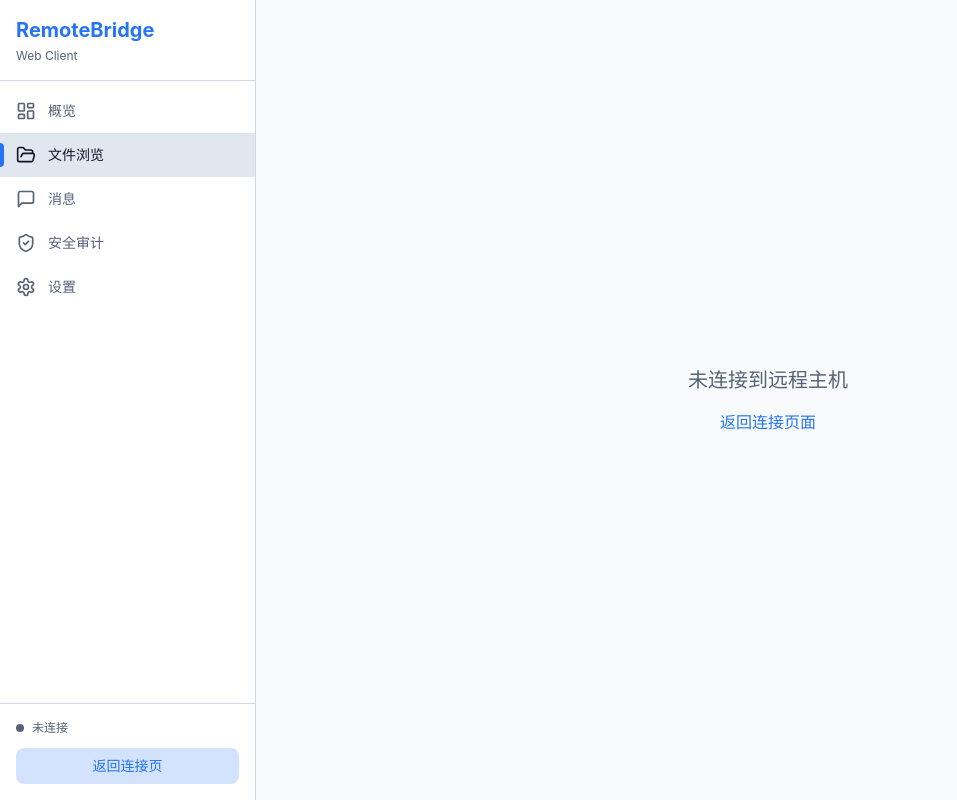
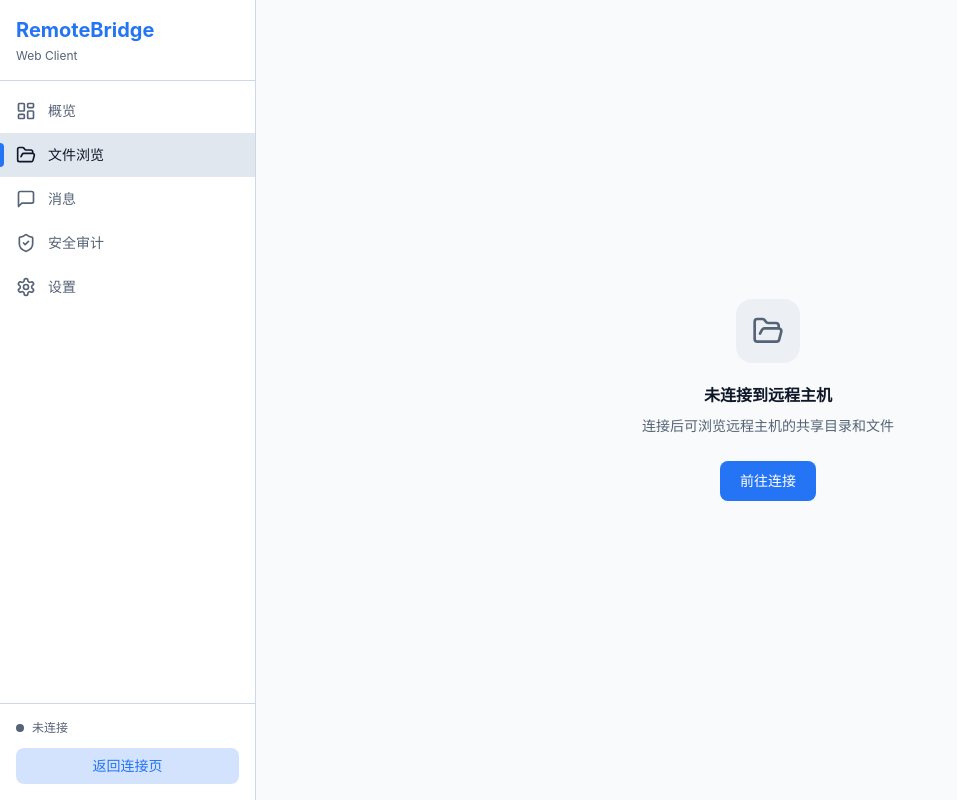
Before and after one commit to Aswellle/RemoteBridge, a Next.js app in the folder apps/web/: page /dashboard/files in a window 1280 px wide. Shown: the whole page, without its empty margins (0-957 px from the left). Built offline with nearby package versions, Linux system fonts and the light colour scheme; no server answers.

Commit message:
style(design): replace bare disconnected empty states with NotConnected component (icon + description + CTA)

```diff
--- a/apps/web/src/app/dashboard/files/page.tsx
+++ b/apps/web/src/app/dashboard/files/page.tsx
@@ -1,10 +1,12 @@
 'use client';
 
 import { useState, useEffect } from 'react';
+import { FolderOpen } from 'lucide-react';
 import FilePreview from '@/components/previews/FilePreview';
 import DownloadPanel from '@/components/DownloadPanel';
 import FileList from '@/components/FileList';
 import Breadcrumb from '@/components/Breadcrumb';
+import NotConnected from '@/components/ui/NotConnected';
 import { useAppStore } from '@/store/app-store';
 import { useWebSocket } from '@/hooks/useWebSocket';
 import { FileEntry } from '@remotebridge/shared';
@@ -61,16 +63,8 @@ export default function FilesPage() {
     ...buildBreadcrumbs(currentPath),
   ];
 
-  // 未连接时显示提示（layout 已处理侧边栏，这里只渲染内容区）
   if (connectionStatus !== 'connected') {
-    return (
-      <div className="flex items-center justify-center h-full">
-        <div className="text-center">
-          <p className="text-xl text-muted-foreground mb-4">未连接到远程主机</p>
-          <a href="/" className="text-primary hover:underline">返回连接页面</a>
-        </div>
-      </div>
-    );
+    return <NotConnected icon={FolderOpen} description="连接后可浏览远程主机的共享目录和文件" />;
   }
 
   return (
--- a/apps/web/src/app/dashboard/messages/page.tsx
+++ b/apps/web/src/app/dashboard/messages/page.tsx
@@ -2,6 +2,7 @@
 
 import { useState, useRef, useEffect } from 'react';
 import { MessageSquare, ArrowUp, Paperclip, File, CheckCircle2, XCircle, Loader2 } from 'lucide-react';
+import NotConnected from '@/components/ui/NotConnected';
 import { useAppStore } from '@/store/app-store';
 import { useWebSocket } from '@/hooks/useWebSocket';
 import { formatRelativeTime } from '@remotebridge/shared';
@@ -84,14 +85,7 @@ export default function MessagesPage() {
   };
 
   if (connectionStatus !== 'connected') {
-    return (
-      <div className="flex items-center justify-center h-full">
-        <div className="text-center">
-          <p className="text-xl text-muted-foreground mb-4">未连接到远程主机</p>
-          <a href="/" className="text-primary hover:underline">返回连接页面</a>
-        </div>
-      </div>
-    );
+    return <NotConnected icon={MessageSquare} description="连接后可与远程主机实时发送消息和传输文件" />;
   }
 
   return (
--- a/apps/web/src/app/dashboard/security/page.tsx
+++ b/apps/web/src/app/dashboard/security/page.tsx
@@ -4,6 +4,7 @@ import { useState, useEffect, useCallback } from 'react';
 import { useAppStore } from '@/store/app-store';
 import api from '@/lib/api';
 import { ShieldCheck, Loader2, AlertTriangle } from 'lucide-react';
+import NotConnected from '@/components/ui/NotConnected';
 import { EVENT_TYPE_LABELS, EVENT_TYPE_COLORS } from '@remotebridge/shared';
 import { logger } from '@/lib/logger';
 
@@ -113,16 +114,8 @@ export default function SecurityPage() {
     }
   };
 
-  // 未连接时显示提示
   if (connectionStatus !== 'connected') {
-    return (
-      <div className="flex items-center justify-center h-full">
-        <div className="text-center">
-          <p className="text-xl text-muted-foreground mb-4">未连接到远程主机</p>
-          <a href="/" className="text-primary hover:underline">返回连接页面</a>
-        </div>
-      </div>
-    );
+    return <NotConnected icon={ShieldCheck} description="连接后可查看远程主机的安全审计日志" />;
   }
 
   return (
--- /dev/null
+++ b/apps/web/src/components/ui/NotConnected.tsx
@@ -0,0 +1,34 @@
+'use client';
+
+import Link from 'next/link';
+import { WifiOff, type LucideIcon } from 'lucide-react';
+
+interface NotConnectedProps {
+  icon?: LucideIcon;
+  title?: string;
+  description?: string;
+}
+
+export default function NotConnected({
+  icon: Icon = WifiOff,
+  title = '未连接到远程主机',
+  description = '请先在连接页面输入连接码，建立与远程主机的连接',
+}: NotConnectedProps) {
+  return (
+    <div className="flex items-center justify-center h-full p-8">
+      <div className="text-center max-w-xs">
+        <div className="w-16 h-16 rounded-2xl bg-muted/50 flex items-center justify-center mx-auto mb-5">
+          <Icon className="w-8 h-8 text-muted-foreground" />
+        </div>
+        <p className="text-base font-semibold text-foreground mb-2">{title}</p>
+        <p className="text-sm text-muted-foreground mb-6 leading-relaxed">{description}</p>
+        <Link
+          href="/"
+          className="inline-flex items-center gap-2 px-5 py-2.5 bg-primary hover:bg-primary/90 text-white text-sm font-medium rounded-lg transition-colors"
+        >
+          前往连接
+        </Link>
+      </div>
+    </div>
+  );
+}
```
